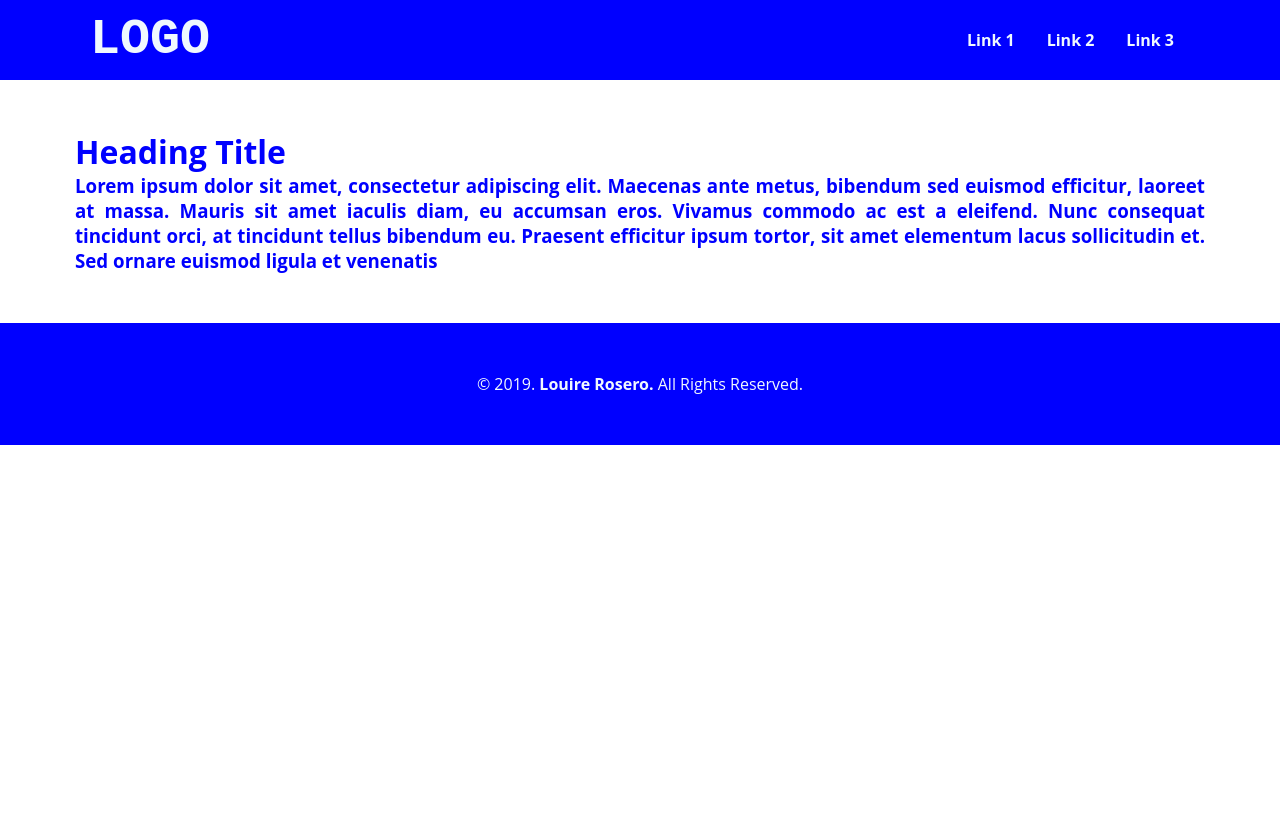
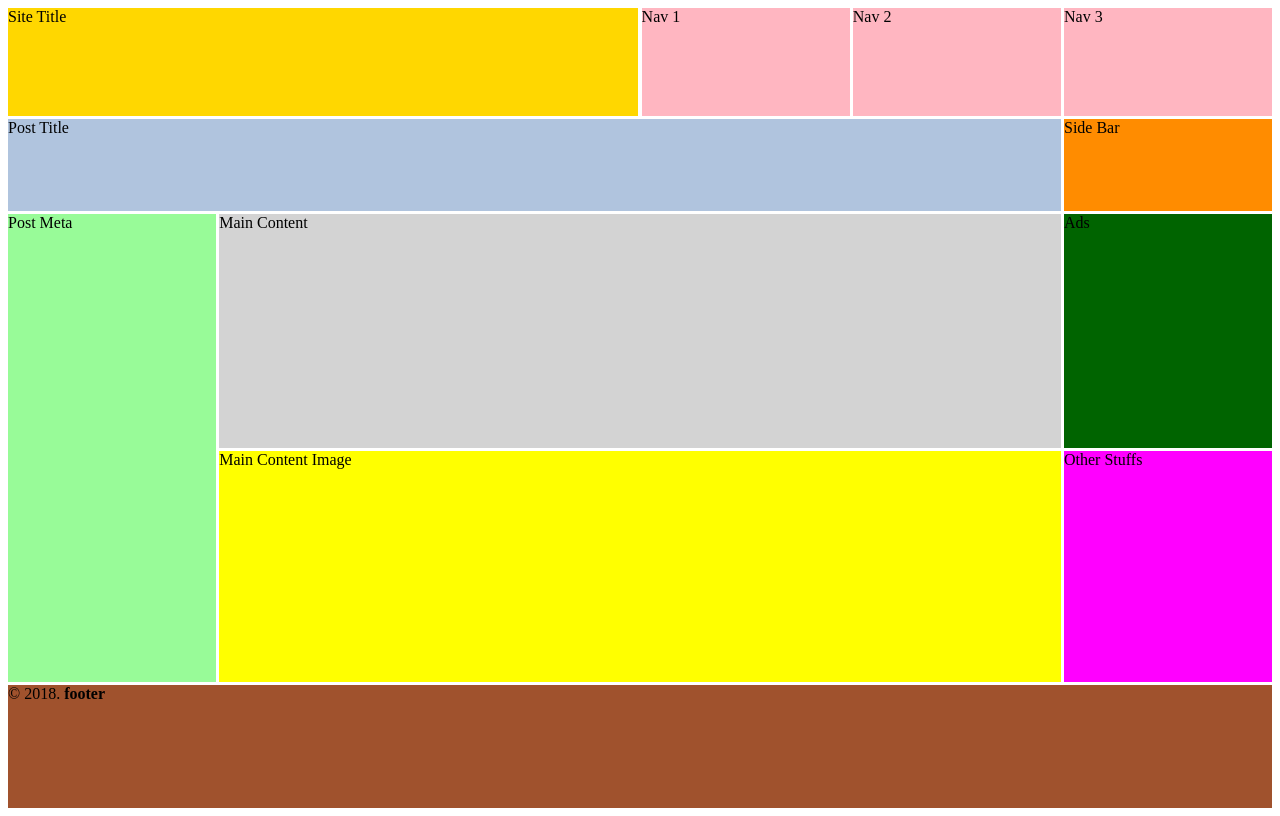
Before and after one commit to AmeliaMutiara/Tampilan-Web, a plain HTML site: page index.html in a window 1280 px wide. Drawn offline with Linux system fonts and the light colour scheme.

Commit message:
Add files via upload

```diff
--- a/index.html
+++ b/index.html
@@ -4,30 +4,24 @@
     <meta charset="UTF-8">
     <meta http-equiv="X-UA-Compatible" content="IE=edge">
     <meta name="viewport" content="width=device-width, initial-scale=1.0">
-    <title>Tampilan Web</title>
+    <title>Tampilan Web dengan CSS Grid</title>
     <link rel="stylesheet" href="style.css">
 </head>
 <body>
-    <nav>
-        <div class="wrapper">
-            <div class="logo">LOGO</div>
-            <div class="menu">
-                <ul>
-                    <li><a href="#link1">Link 1</a></li>
-                    <li><a href="#link2">Link 2</a></li>
-                    <li><a href="#link3">Link 3</a></li>
-                </ul>
-            </div>
-        </div>
-    </nav>
-    <div class="kolom">
-        <p class="isian"><h1>Heading Title</h1></p>
-        <p><h3>Lorem ipsum dolor sit amet, consectetur adipiscing elit. Maecenas ante metus, bibendum sed euismod efficitur, laoreet at massa. Mauris sit amet iaculis diam, eu accumsan eros. Vivamus commodo ac est a eleifend. Nunc consequat tincidunt orci, at tincidunt tellus bibendum eu. Praesent efficitur ipsum tortor, sit amet elementum lacus sollicitudin et. Sed ornare euismod ligula et venenatis</h3></p>
-    </div>
-    <div id="copyright">
-        <div class="wrapper">
-            &copy; 2019. <b>Louire Rosero.</b> All Rights Reserved.
-        </div>
-    </div>
+     <div class="container">
+         <nav>Site Title</nav>
+         <div id="nav1">Nav 1</div>
+         <div id="nav2">Nav 2</div>
+         <div id="nav3">Nav 3</div>
+         <header>Post Title</header>
+         <div id="side">Side Bar</div>
+         <div id="ads">Ads</div>
+         <div id="stuffs">Other Stuffs</div>
+         <div id="sidebar">Post Meta</div>
+         <div id="content1">Main Content</div>
+         <div id="content2">Main Content Image</div>
+         <footer>&copy; 2018. <b>footer</b></footer>
+
+     </div>
 </body>
 </html>
--- a/style.css
+++ b/style.css
@@ -1,89 +1,73 @@
-*{
-    text-decoration: none;
-    margin: 0px;
-    padding: 0px;
-}
-
-body{
-    margin: 0px;
-    padding: 0px;
-    font-family: 'Open Sans', sans-serif;
-}
-
-.wrapper{
-    width: 1100px;
-    margin: auto;
-    position: relative;
-}
-
-.logo{
-    font-size: 50px;
-    font-weight: 800;
-    float: left;
-    font-family: 'Courier New', Courier, monospace;
-    color: aliceblue;
-}
-
-.menu{
-    float: right;
+.container{
+    display: grid;
+    height: 100vh;
+    grid-template-columns: 1fr 1fr 1fr 1fr 1fr 1fr;
+    grid-template-rows: 0.7fr 0.6fr 1.0fr 0.5fr 1.5fr 0.8fr;
+    grid-template-areas:
+    "nav nav nav nav1 nav2 nav3"
+    "header header header header header side"
+    "sidebar content1 content1 content1 content1 ads"
+    "sidebar content1 content1 content1 content1 ads"
+    "sidebar content2 content2 content2 content2 stuffs"
+    "footer footer footer footer footer footer";
+    grid-gap: 0.2rem;
 }
 
 nav{
-    width: 100%;
-    margin: auto;
-    display: flex;
-    line-height: 80px;
-    position: sticky;
-    top: 0;
-    background: blue;
+    background: #FFD700;
+    grid-area: nav;
 }
 
-nav ul{
-    list-style-type: none;
-    margin: 0;
-    padding: 0;
-    overflow: hidden;
+#nav1{
+    background: #FFB6C1;
+    grid-area: nav1;
 }
 
-nav ul li{
-    float: left;
+#nav2{
+    background: #FFB6C1;
+    grid-area: nav2;
 }
 
-nav ul li a{
-    color: aliceblue;
-    font-weight: bold;
-    text-align: center;
-    padding: 0px 16px 0px 16px;
-    text-decoration: none;
+#nav3{
+    background: #FFB6C1;
+    grid-area: nav3;
 }
 
-nav ul li a:hover{
-    text-decoration: underline;
+header{
+    background: #B0C4DE;
+    grid-area: header;
 }
 
-.kolom{
-    margin-top: 50px;
-    margin-bottom: 50px;
-    margin-left: 75px;
-    margin-right: 75px;
-    text-align: justify;
-    color: blue;
+#side{
+    background: #FF8C00;
+    grid-area: side;
 }
 
-.kolom .isian{
-    font-size: 15px;
-    font-weight: bold;
-    color:blue;
+#ads{
+    background: #006400;
+    grid-area: ads;
 }
 
-#copyright{
-    text-align: center;
-    width: 100%;
-    padding: 50px 0px 50px 0px;
-    margin-top: 50px;
-    color: aliceblue;
-    background: blue;
+#stuffs{
+    background: #FF00FF;
+    grid-area: stuffs;
 }
-.body{
-    background: bisque;
+#sidebar{
+    background: #98FB98;
+    grid-area: sidebar;
 }
+
+#content1{
+    background: #D3D3D3;
+    grid-area: content1;
+}
+
+#content2{
+    background: #FFFF00;
+    grid-area: content2;
+}
+
+footer{
+    background: #A0522D;
+    grid-area: footer;
+}
```
